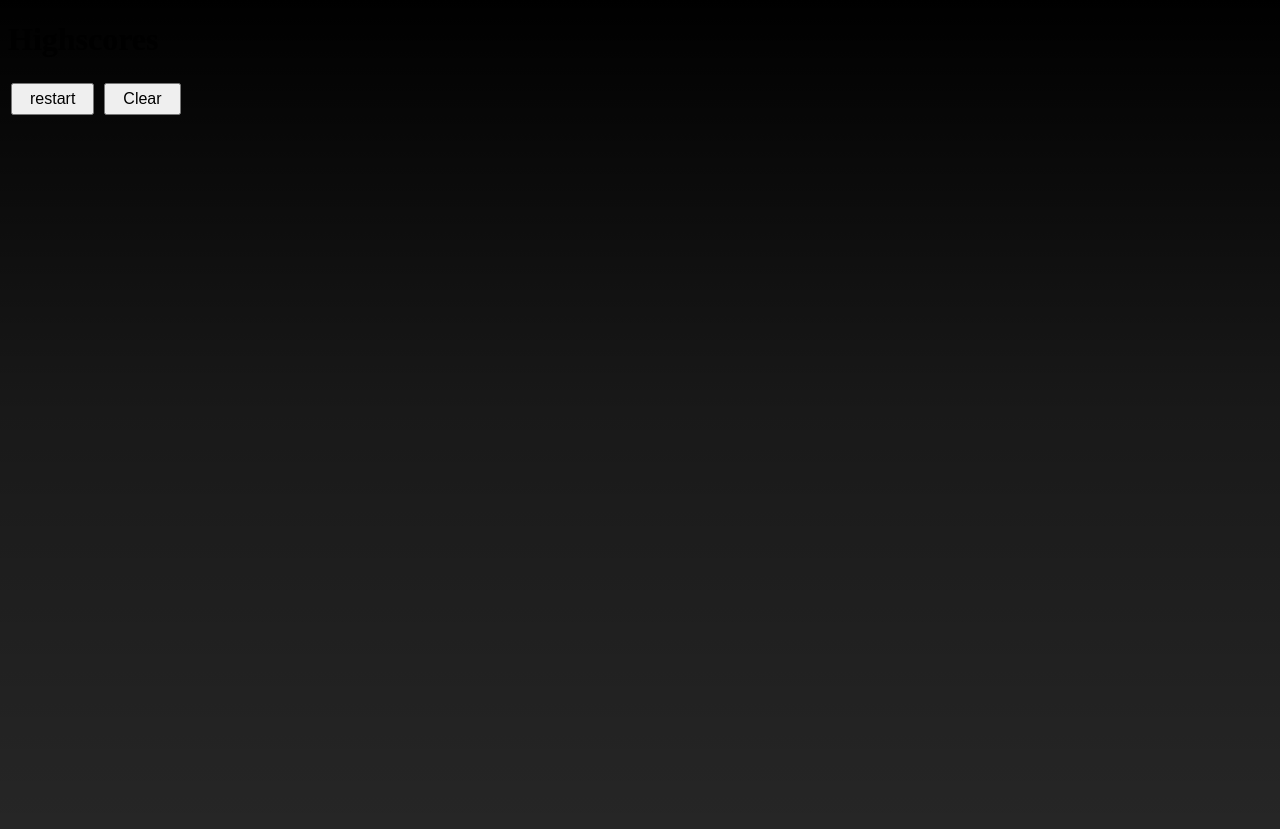
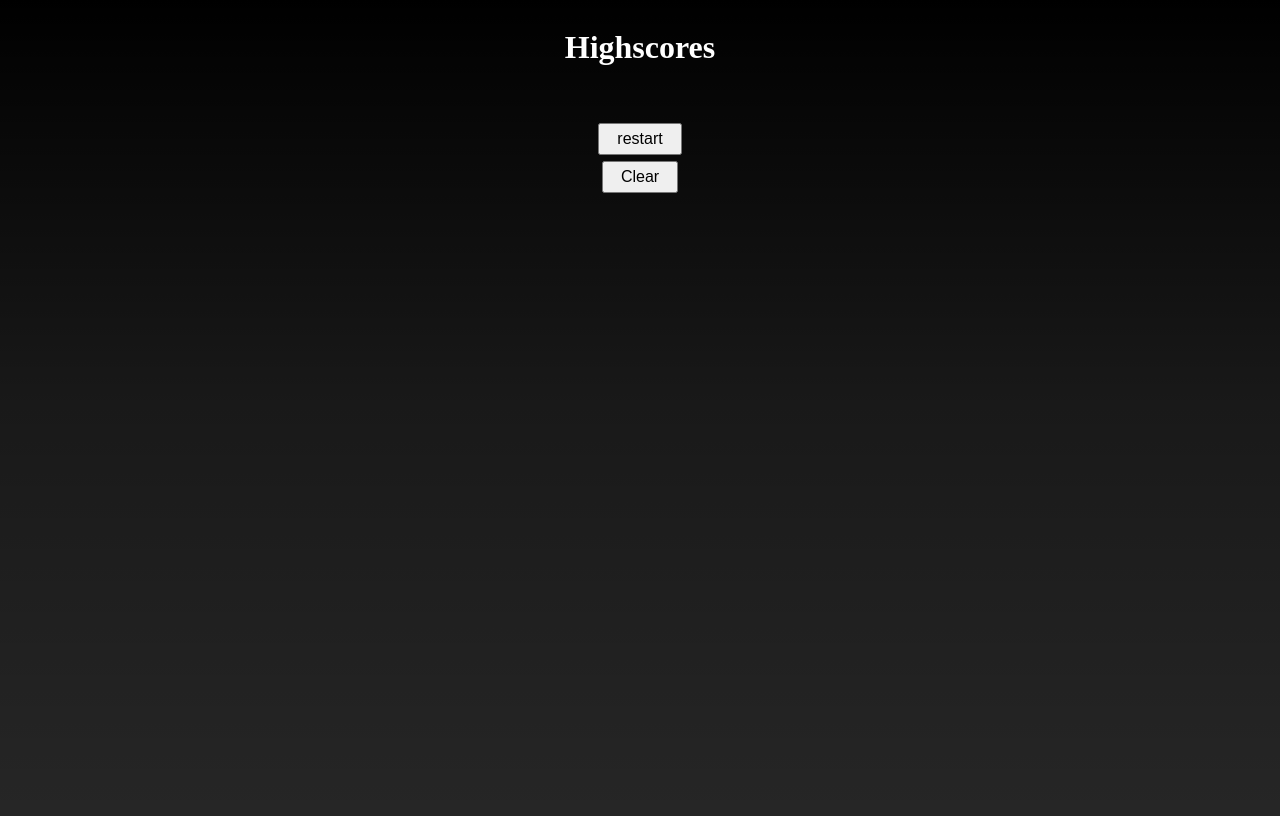
Before and after one commit to LaneNathan/the-questionnaire, a plain HTML site: page highscores.html in a window 1280 px wide. Drawn offline with Linux system fonts and the light colour scheme.

Commit message:
styled highscore page

```diff
--- a/assets/css/style.css
+++ b/assets/css/style.css
@@ -83,6 +83,10 @@ a:visited {
     align-items: center;
   }
 
+  h1{
+    color: var(--white);
+  }
+
   h2{
     color: var(--white);
   }
@@ -107,3 +111,12 @@ a:visited {
     border-color: rgb(98 98 102);
     color: rgb(255 147 133);
  }
+
+ .score-display{
+    display: flex;
+    flex-direction: column;
+    flex-wrap: nowrap;
+    align-content: center;
+    justify-content: center;
+    align-items: center;
+ }
```
